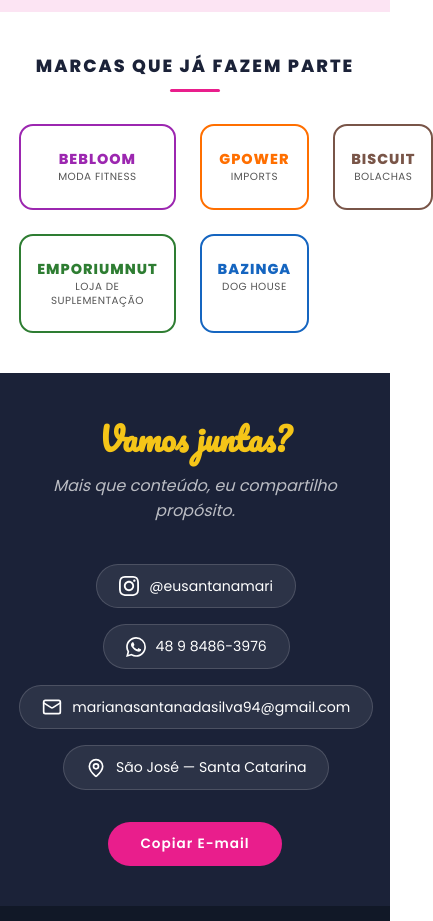
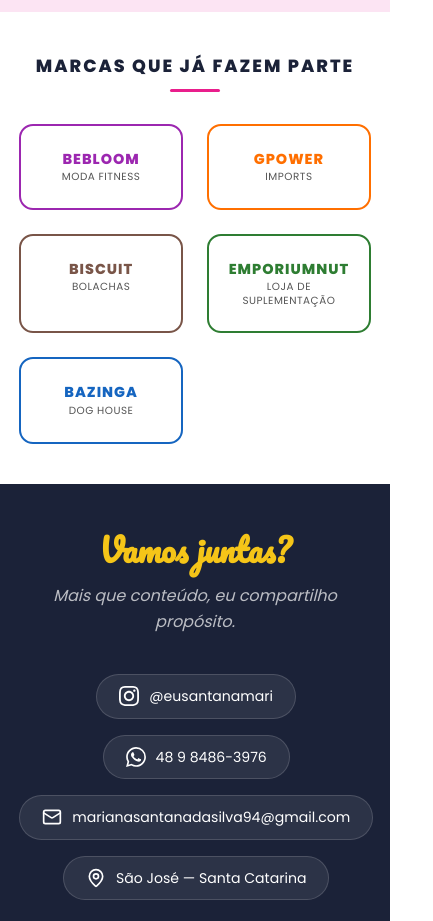
Before and after one commit to onluiz/cv-mari, a React (Vite) app: page / in a window 390 px wide. Shown: the part 5120-6041 px from the top of the page, 433 px wide, since content can reach past the window. Built offline with nearby package versions, Linux system fonts and the light colour scheme.

Commit message:
Corrige overflow horizontal no mobile: brands 2 colunas em telas pequenas
- overflow-x: hidden no html e body para evitar corte de conteúdo
- brands-grid: 2 colunas em ≤600px (era 3, causava clipping no lado esquerdo)

https://claude.ai/code/session_0183tdcJVh1hDVPwRFNmHmtA

```diff
--- a/src/App.css
+++ b/src/App.css
@@ -719,7 +719,7 @@ section {
   }
 
   .brands-grid {
-    grid-template-columns: repeat(3, 1fr);
+    grid-template-columns: repeat(2, 1fr);
   }
 
   .contact-grid {
--- a/src/index.css
+++ b/src/index.css
@@ -21,6 +21,7 @@
 
 html {
   scroll-behavior: smooth;
+  overflow-x: hidden;
 }
 
 body {
@@ -28,6 +29,7 @@ body {
   color: var(--text);
   background: var(--white);
   line-height: 1.6;
+  overflow-x: hidden;
 }
 
 img {
```
